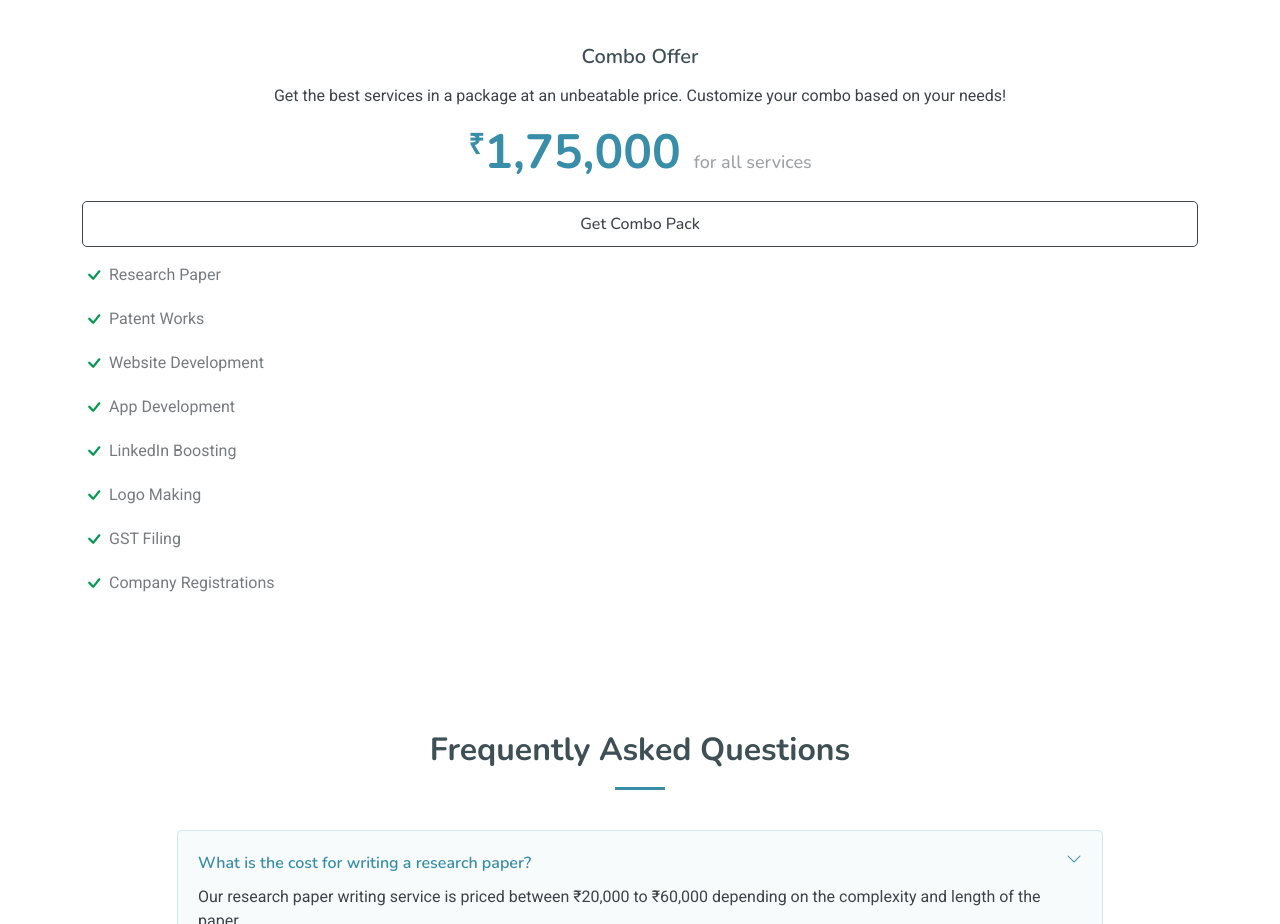
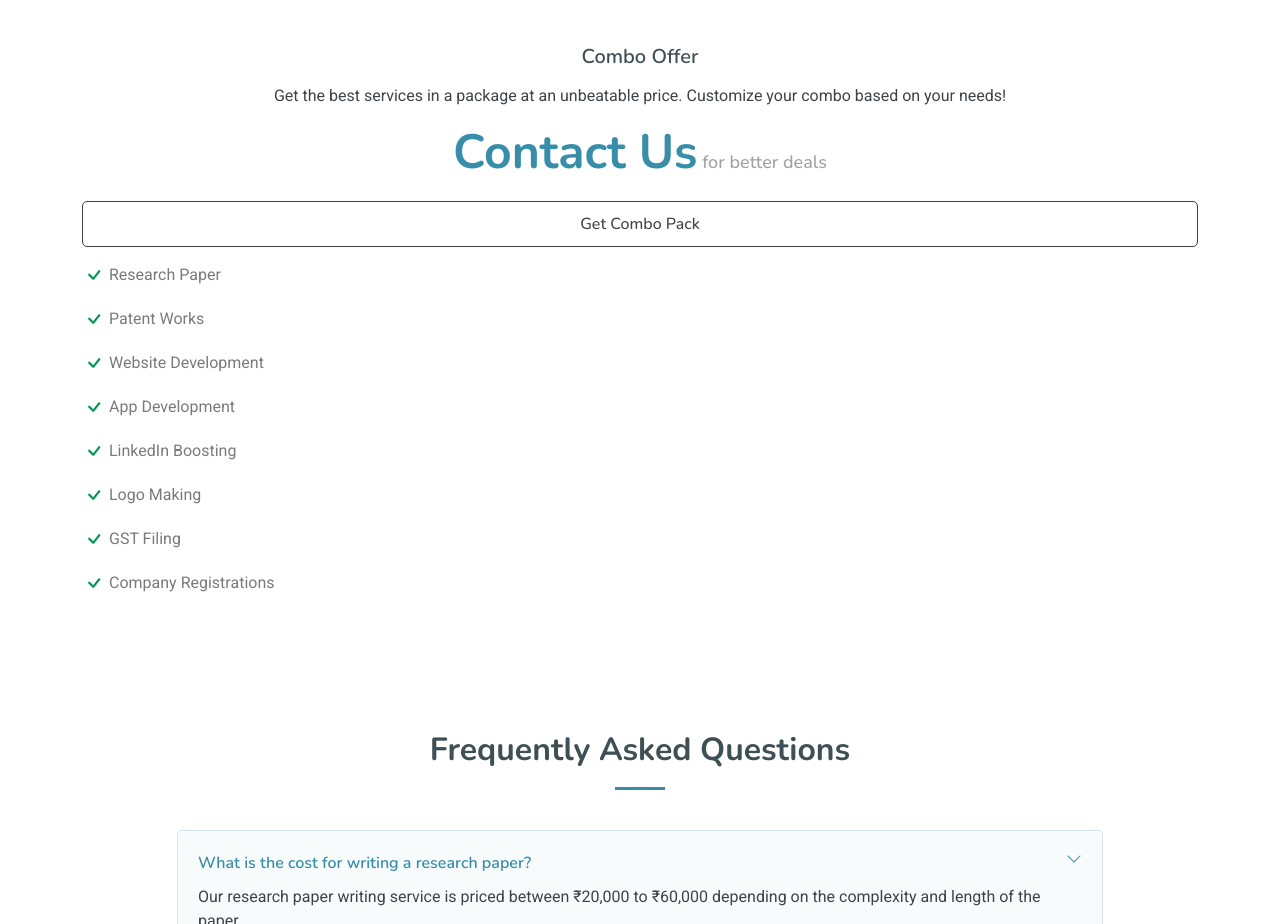
Before and after one commit to Thanushtanu/TLSSolutions, a plain HTML site: page index.html in a window 1280 px wide. Shown: the part 7344-8268 px from the top of the page. Drawn offline with nearby package versions, Linux system fonts and the light colour scheme.

Commit message:
combo pricing change

```diff
--- a/index.html
+++ b/index.html
@@ -674,7 +674,7 @@
               <h3>Combo Offer</h3>
               <p>Get the best services in a package at an unbeatable price. Customize your combo based on your needs!
               </p>
-              <h4><sup>₹</sup>1,75,000 <span> for all services</span></h4>
+              <h4><sup></sup>Contact Us<span> for better deals</span></h4>
               <a href="#" class="cta-btn">Get Combo Pack</a>
               <ul>
                 <li><i class="bi bi-check"></i> <span>Research Paper</span></li>
```
